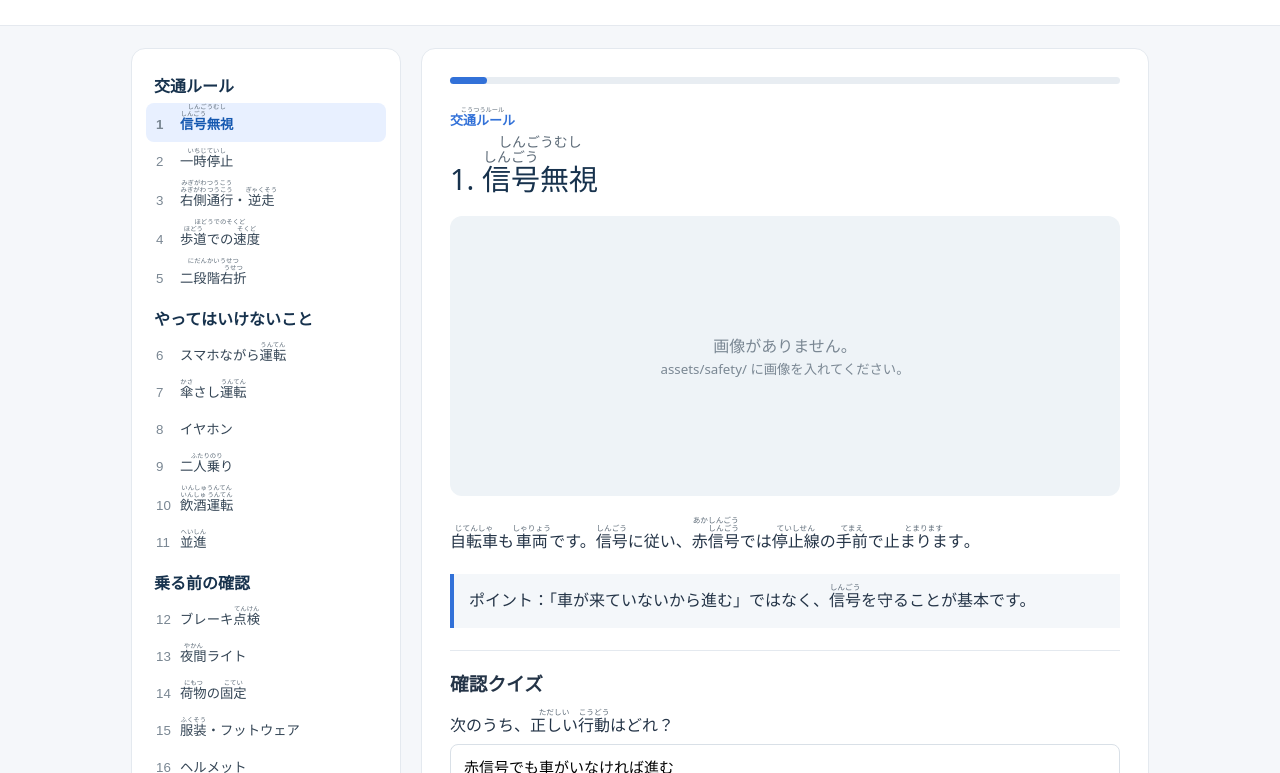
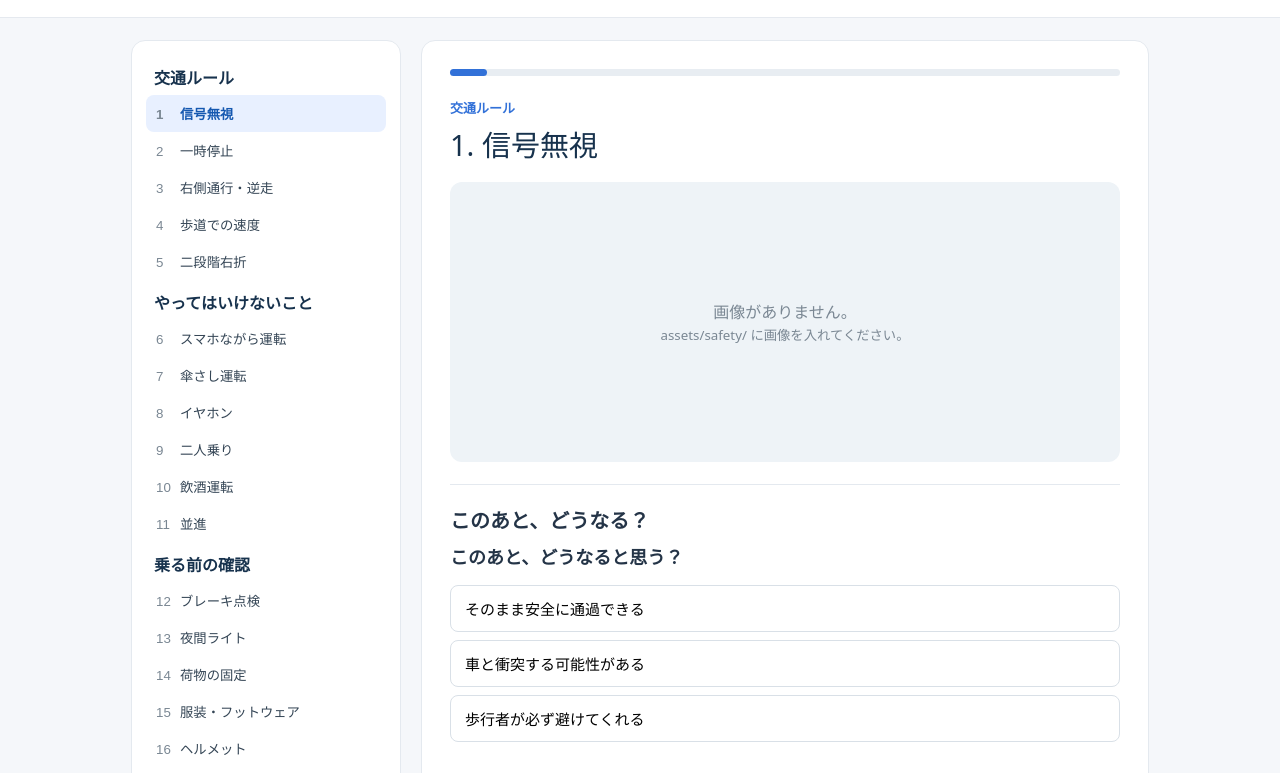
Before and after one commit to suhe331/bicycle-rules-TEST-IRT, a plain HTML site: page safety.html in a window 1280 px wide. Shown: the part 105-878 px from the top of the page. Drawn offline with Linux system fonts and the light colour scheme.

Commit message:
Update safety.html

```diff
--- a/safety.html
+++ b/safety.html
@@ -7,7 +7,7 @@
 <style>
 *{box-sizing:border-box}
 body{margin:0;background:#f5f7fa;color:#243447;font-family:system-ui,-apple-system,"Noto Sans JP",sans-serif}
-header{background:#fff;border-bottom:1px solid #e5e9ef;padding:28px 20px}
+header{background:#fff;border-bottom:1px solid #e5e9ef;padding:24px 20px}
 .head{max-width:1050px;margin:auto}
 h1{margin:0;font-size:30px;color:#17324d}
 .sub{color:#687787;margin-top:6px}
@@ -24,171 +24,38 @@ h1{margin:0;font-size:30px;color:#17324d}
 .fill{height:100%;background:#3271d8;border-radius:5px;transition:.2s}
 .meta{font-size:13px;color:#3271d8;font-weight:700}
 .title{font-size:29px;margin:5px 0 18px;color:#17324d}
-
-/* 画像表示部分 */
-.lesson-image{
-  width:100%;
-  height:280px;
-  object-fit:contain;
-  display:block;
-  background:#eef3f7;
-  border-radius:12px;
-  margin-bottom:20px;
-}
-.image-placeholder{
-  width:100%;
-  height:280px;
-  border-radius:12px;
-  background:#eef3f7;
-  display:flex;
-  align-items:center;
-  justify-content:center;
-  color:#7a8793;
-  text-align:center;
-  padding:20px;
-  margin-bottom:20px;
-}
-.text{font-size:16px;line-height:1.9}
-.point{margin:18px 0;padding:13px 15px;background:#f4f7fa;border-left:4px solid #3271d8;line-height:1.7}
-.quiz{border-top:1px solid #e4e9ef;padding-top:18px;margin-top:22px}
-.quiz h3{margin:0 0 12px}
-.choice{display:block;width:100%;text-align:left;padding:11px 13px;margin:8px 0;background:#fff;border:1px solid #d9e0e7;border-radius:8px;cursor:pointer;font-size:15px}
+.lesson-image,.result-image{width:100%;height:280px;object-fit:contain;display:block;background:#eef3f7;border-radius:12px}
+.result-image{margin-top:18px}
+.image-placeholder{width:100%;height:280px;border-radius:12px;background:#eef3f7;display:flex;align-items:center;justify-content:center;color:#7a8793;text-align:center;padding:20px}
+.quiz{margin-top:22px;padding:20px 0;border-top:1px solid #e4e9ef}
+.quiz h3{margin:0 0 8px;font-size:20px}
+.question{font-size:18px;font-weight:700;line-height:1.7;margin:0 0 12px}
+.choice{display:block;width:100%;text-align:left;padding:12px 14px;margin:8px 0;background:#fff;border:1px solid #d9e0e7;border-radius:8px;cursor:pointer;font-size:15px}
 .choice:hover{border-color:#3271d8;background:#f7faff}
 .choice.correct{background:#eaf7f0;border-color:#35a46e}
 .choice.wrong{background:#fff0f0;border-color:#d95a5a}
-.feedback{min-height:24px;font-weight:700;margin-top:10px}
+.feedback{min-height:26px;font-weight:700;margin-top:12px}
+.result{display:none;margin-top:18px;padding-top:20px;border-top:1px solid #e4e9ef}
+.result.show{display:block}
+.result h3{margin:0 0 12px;color:#17324d}
+.result-placeholder{display:none}
+.lesson-text{font-size:16px;line-height:1.9;margin-top:18px}
+.point{margin:16px 0 0;padding:13px 15px;background:#f4f7fa;border-left:4px solid #3271d8;line-height:1.7}
 .nav{display:flex;justify-content:space-between;margin-top:24px}
 .nav button{background:#17324d;color:#fff;border:0;border-radius:8px;padding:11px 17px;cursor:pointer}
 .nav button:disabled{opacity:.35;cursor:not-allowed}
 @media(max-width:760px){
-  .wrap{grid-template-columns:1fr}
-  .panel{order:2}
-  .lesson{order:1}
-  .title{font-size:25px}
-  .lesson-image,.image-placeholder{height:220px}
+.wrap{grid-template-columns:1fr}.panel{order:2}.lesson{order:1}.title{font-size:25px}
+.lesson-image,.result-image,.image-placeholder{height:220px}
 }
 </style>
-
-<style>
-ruby{ruby-position:over;ruby-align:center}
-ruby rt{font-size:.48em;font-weight:500;color:#5d6b78}
-</style>
-<script>
-const FURI = [
-["自転車交通安全","じてんしゃこうつうあんぜん"],
-["自転車保険","じてんしゃほけん"],
-["自転車","じてんしゃ"],
-["交通安全","こうつうあんぜん"],
-["交通ルール","こうつうルール"],
-["信号無視","しんごうむし"],
-["一時停止","いちじていし"],
-["右側通行","みぎがわつうこう"],
-["逆走","ぎゃくそう"],
-["歩道での速度","ほどうでのそくど"],
-["二段階右折","にだんかいうせつ"],
-["運転","うんてん"],
-["傘","かさ"],
-["二人乗り","ふたりのり"],
-["飲酒運転","いんしゅうんてん"],
-["並進","へいしん"],
-["点検","てんけん"],
-["夜間","やかん"],
-["荷物","にもつ"],
-["固定","こてい"],
-["服装","ふくそう"],
-["事故対応","じこたいおう"],
-["確認クイズ","かくにんクイズ"],
-["正解","せいかい"],
-["正しい","ただしい"],
-["行動","こうどう"],
-["学んで","まなんで"],
-["項目","こうもく"],
-["挑戦","ちょうせん"],
-["車両","しゃりょう"],
-["信号","しんごう"],
-["赤信号","あかしんごう"],
-["停止線","ていしせん"],
-["手前","てまえ"],
-["止まります","とまります"],
-["安全","あんぜん"],
-["確認","かくにん"],
-["見通し","みとおし"],
-["危険","きけん"],
-["道路","どうろ"],
-["左側","ひだりがわ"],
-["右側","みぎがわ"],
-["通行","つうこう"],
-["歩道","ほどう"],
-["歩行者","ほこうしゃ"],
-["速度","そくど"],
-["徐行","じょこう"],
-["交差点","こうさてん"],
-["右折","うせつ"],
-["直進","ちょくしん"],
-["操作","そうさ"],
-["周囲","しゅうい"],
-["音","おと"],
-["雨","あめ"],
-["利用","りよう"],
-["飲酒","いんしゅ"],
-["乗車","じょうしゃ"],
-["一列","いちれつ"],
-["異常","いじょう"],
-["点灯","てんとう"],
-["存在","そんざい"],
-["運転操作","うんてんそうさ"],
-["履物","はきもの"],
-["着用","ちゃくよう"],
-["正しく","ただしく"],
-["事故","じこ"],
-["必要","ひつよう"],
-["通報","つうほう"],
-["救護","きゅうご"],
-["保険","ほけん"],
-["地域","ちいき"],
-["条例","じょうれい"],
-["学校","がっこう"],
-["問題","もんだい"],
-["選択肢","せんたくし"],
-["表示","ひょうじ"],
-["現在","げんざい"],
-["画像","がぞう"],
-["ありません","ありません"]
-].sort((a,b)=>b[0].length-a[0].length);
-
-function furigana(s){
-  let out=s;
-  for(const [word,reading] of FURI){
-    const safe=word.replace(/[.*+?^${}()|[\]\\]/g,'\\$&');
-    out=out.replace(new RegExp(safe,'g'),`<ruby>${word}<rt>${reading}</rt></ruby>`);
-  }
-  return out;
-}
-function setFurigana(id){
-  const el=document.getElementById(id);
-  if(el) el.innerHTML=furigana(el.textContent);
-}
-const _show=show;
-show=function(i){
-  _show(i);
-  ["meta","title","text","point","q","feedback"].forEach(setFurigana);
-  document.querySelectorAll(".item").forEach(el=>{
-    const n=el.querySelector(".n");
-    const label=el.textContent.replace(n?n.textContent:"","");
-    if(n) el.innerHTML='<span class="n">'+n.textContent+'</span>'+furigana(label);
-  });
-  document.getElementById("prev").innerHTML=furigana("← 前へ");
-  document.getElementById("next").innerHTML=furigana("次へ →");
-};
-</script>
-
 </head>
 
 <body>
 <header>
 <div class="head">
 <h1>自転車交通安全 18のルール</h1>
-    <div class="sub">1項目ずつ学んで、確認クイズに挑戦しよう。</div>
+<div class="sub">危険な場面を見て、このあと何が起こるか考えてみよう。</div>
 </div>
 </header>
 
@@ -197,27 +64,32 @@ show=function(i){
 
 <main class="lesson">
 <div class="bar"><div class="fill" id="fill"></div></div>
-
 <div class="meta" id="meta"></div>
 <div class="title" id="title"></div>
 
-    <!-- ここに18枚の画像を表示 -->
+<!-- ① 危険な場面のイラスト -->
 <img id="lessonImage" class="lesson-image" alt="">
 <div id="imagePlaceholder" class="image-placeholder" style="display:none">
-      <div>
-        画像がありません。<br>
-        <small>assets/safety/ に画像を入れてください。</small>
-      </div>
+<div>画像がありません。<br><small>assets/safety/ に画像を入れてください。</small></div>
 </div>
 
-    <div class="text" id="text"></div>
-    <div class="point" id="point"></div>
-
+<!-- ② 予測クイズ -->
 <section class="quiz">
-      <h3>確認クイズ</h3>
-      <div id="q"></div>
+<h3>このあと、どうなる？</h3>
+<p class="question" id="q"></p>
 <div id="choices"></div>
 <div class="feedback" id="feedback"></div>
+</section>
+
+<!-- ③ 結果のイラスト＋④ 教訓 -->
+<section class="result" id="result">
+<h3>起こる可能性があること</h3>
+<img id="resultImage" class="result-image" alt="">
+<div id="resultPlaceholder" class="image-placeholder" style="display:none">
+<div>結果の画像がありません。<br><small>assets/safety/ に画像を入れてください。</small></div>
+</div>
+<div class="lesson-text" id="text"></div>
+<div class="point" id="point"></div>
 </section>
 
 <div class="nav">
@@ -229,129 +101,113 @@ show=function(i){
 
 <script>
 /*
-========================================================
-画像について
-========================================================
-
-GitHub上では、以下のフォルダを作ってください。
+画像は各項目につき2枚です。
 
 assets/
 └─ safety/
-   ├─ 01_signal.jpg
+   ├─ 01_signal.jpg          ← 危険な場面
+   ├─ 01_signal_result.jpg   ← 起こる可能性がある事故・危険
    ├─ 02_stop.jpg
+   ├─ 02_stop_result.jpg
    ├─ 03_left.jpg
-   ├─ 04_sidewalk.jpg
-   ├─ 05_right_turn.jpg
-   ├─ 06_smartphone.jpg
-   ├─ 07_umbrella.jpg
-   ├─ 08_earphone.jpg
-   ├─ 09_two_people.jpg
-   ├─ 10_drinking.jpg
-   ├─ 11_parallel.jpg
-   ├─ 12_brake.jpg
-   ├─ 13_light.jpg
-   ├─ 14_luggage.jpg
-   ├─ 15_clothes.jpg
-   ├─ 16_helmet.jpg
-   ├─ 17_accident.jpg
-   └─ 18_insurance.jpg
+   ├─ 03_left_result.jpg
+   ...
+   ├─ 18_insurance.jpg
+   └─ 18_insurance_result.jpg
 
-画像を差し替えるときは、同じファイル名で
-画像をアップロードするだけでOKです。
-
-jpg以外を使う場合は、下の image のファイル名を変更してください。
-========================================================
+合計36枚。
+画像を差し替える場合は、同じファイル名でアップロードしてください。
 */
 
 const data = [
-["A","交通ルール","信号無視","01_signal.jpg",
-"自転車も車両です。信号に従い、赤信号では停止線の手前で止まります。",
-"「車が来ていないから進む」ではなく、信号を守ることが基本です。",
-["赤信号でも車がいなければ進む","赤信号では停止する","歩行者用信号だけを見る"],1],
+["A","交通ルール","信号無視","01_signal.jpg","01_signal_result.jpg",
+"赤信号のまま交差点へ進入すると、車や歩行者と衝突する可能性があります。",
+"自転車も車両です。信号に従い、赤信号では停止線の手前で止まりましょう。",
+["そのまま安全に通過できる","車と衝突する可能性がある","歩行者が必ず避けてくれる"],1],
 
-["A","交通ルール","一時停止","02_stop.jpg",
-"一時停止の標識がある場所では、停止線の手前でいったん止まり、安全を確認します。",
-"見通しが悪い交差点ほど、確実な停止と左右確認が重要です。",
+["A","交通ルール","一時停止","02_stop.jpg","02_stop_result.jpg",
+"一時停止せずに交差点へ進入すると、見えない方向から来る車や自転車と衝突する可能性があります。",
+"一時停止の標識がある場所では、停止線の手前でいったん止まり、安全を確認しましょう。",
 ["速度を落とせば止まらなくてよい","停止線を越えてから確認する","停止線の手前で止まって確認する"],2],
 
-["A","交通ルール","右側通行・逆走","03_left.jpg",
-"車道では原則として道路の左側を通行します。右側通行や逆走は危険です。",
-"自動車などと正しい方向で通行することが衝突防止につながります。",
+["A","交通ルール","右側通行・逆走","03_left.jpg","03_left_result.jpg",
+"車道を逆走すると、正面から来る車などと衝突する危険があります。",
+"車道では原則として道路の左側を通行しましょう。",
 ["右側を走る","左側を走る","空いている側を走る"],1],
 
-["A","交通ルール","歩道での速度","04_sidewalk.jpg",
-"歩道を通行できる場合でも、歩行者の通行を妨げないよう徐行します。",
-"歩行者がいるときは、すぐに止まれる速度を意識します。",
+["A","交通ルール","歩道での速度","04_sidewalk.jpg","04_sidewalk_result.jpg",
+"歩道を速い速度で走ると、歩行者の飛び出しなどに対応できず、接触する可能性があります。",
+"歩道を通行する場合は歩行者を優先し、すぐに止まれる速度で徐行しましょう。",
 ["歩行者より速く走る","歩行者優先で徐行する","ベルを鳴らせば高速走行できる"],1],
 
-["A","交通ルール","二段階右折","05_right_turn.jpg",
-"自転車で交差点を右折するときは、原則として二段階右折を行います。",
-"いったん直進して向きを変え、安全を確認してから進みます。",
-["車と同じように一気に右折","二段階で右折","歩道へ乗り上げて右折"],1],
+["A","交通ルール","二段階右折","05_right_turn.jpg","05_right_turn_result.jpg",
+"交差点で車と同じように一気に右折すると、対向車や横断する車両と衝突する危険があります。",
+"自転車で右折するときは、原則として二段階右折を行いましょう。",
+["車と同じように一気に右折する","二段階で右折する","歩道へ乗り上げて右折する"],1],
 
-["B","やってはいけないこと","スマホながら運転","06_smartphone.jpg",
-"自転車を運転しながらスマートフォンを操作するのは危険です。",
-"画面を見ることで、信号・車・歩行者などを見落とします。",
+["B","やってはいけないこと","スマホながら運転","06_smartphone.jpg","06_smartphone_result.jpg",
+"走行中にスマートフォンを見ると、前方や周囲への注意がそれて、車や歩行者に気づけない可能性があります。",
+"スマートフォンを操作するときは、安全な場所に止まってから行いましょう。",
 ["停車して操作する","走りながら操作する","片手なら操作してよい"],0],
 
-["B","やってはいけないこと","傘さし運転","07_umbrella.jpg",
-"傘を差しながらの運転は、ハンドルやブレーキ操作を妨げます。",
-"雨の日はレインウェアなどを利用します。",
+["B","やってはいけないこと","傘さし運転","07_umbrella.jpg","07_umbrella_result.jpg",
+"傘を差しながら走ると、ハンドルやブレーキ操作が不十分になり、転倒や衝突につながる可能性があります。",
+"雨の日はレインウェアなどを利用し、安全に運転できる状態にしましょう。",
 ["傘を片手で持つ","レインウェアを使う","傘をハンドルに固定する"],1],
 
-["B","やってはいけないこと","イヤホン","08_earphone.jpg",
-"周囲の音が聞こえにくい状態では、車などの接近に気づきにくくなります。",
-"安全確認に必要な周囲の音が聞こえる状態で走行します。",
+["B","やってはいけないこと","イヤホン","08_earphone.jpg","08_earphone_result.jpg",
+"周囲の音が聞こえにくいと、後ろから近づく車や自転車などに気づけない可能性があります。",
+"安全確認に必要な周囲の音が聞こえる状態で走行しましょう。",
 ["周囲の音が聞こえる状態にする","音量を最大にする","両耳を完全にふさぐ"],0],
 
-["B","やってはいけないこと","二人乗り","09_two_people.jpg",
-"二人乗りはバランスを崩しやすく、制動にも影響します。",
-"安全のため、原則として一人で乗車します。",
+["B","やってはいけないこと","二人乗り","09_two_people.jpg","09_two_people_result.jpg",
+"二人乗りでは自転車のバランスが崩れやすく、急な停止や方向転換が難しくなる可能性があります。",
+"原則として一人で乗車し、安全に自転車を操作できる状態を保ちましょう。",
 ["二人で乗る","一人で乗る","低速なら二人で乗る"],1],
 
-["B","やってはいけないこと","飲酒運転","10_drinking.jpg",
-"飲酒後の自転車運転は重大な危険につながります。",
+["B","やってはいけないこと","飲酒運転","10_drinking.jpg","10_drinking_result.jpg",
+"飲酒すると判断力や運動能力が低下し、重大な事故につながる可能性があります。",
 "飲酒したら自転車に乗らないことが原則です。",
 ["少量なら乗る","水を飲めば乗る","飲酒したら乗らない"],2],
 
-["B","やってはいけないこと","並進","11_parallel.jpg",
-"自転車が横に並んで走ると、他の交通の妨げになります。",
-"原則として一列で走行します。",
+["B","やってはいけないこと","並進","11_parallel.jpg","11_parallel_result.jpg",
+"自転車が横に並んで走ると、他の自転車や車の通行を妨げ、接触する危険があります。",
+"原則として一列で走行しましょう。",
 ["横に並ぶ","一列で走る","広い道路なら並んでよい"],1],
 
-["C","乗る前の確認","ブレーキ点検","12_brake.jpg",
-"乗車前にブレーキが正常に作動するか確認します。",
-"異常がある場合は修理してから乗ります。",
+["C","乗る前の確認","ブレーキ点検","12_brake.jpg","12_brake_result.jpg",
+"ブレーキに異常があるまま走ると、必要な場所で止まれず、衝突する可能性があります。",
+"乗車前にブレーキが正常に作動するか確認し、異常があれば修理してから乗りましょう。",
 ["確認せず乗る","左右のブレーキを確認する","坂道で試す"],1],
 
-["C","乗る前の確認","夜間ライト","13_light.jpg",
-"夜間は前照灯などを適切に点灯し、自分の存在を周囲に知らせます。",
-"ライトは「見る」だけでなく「見られる」ためにも重要です。",
+["C","乗る前の確認","夜間ライト","13_light.jpg","13_light_result.jpg",
+"夜間にライトを点けずに走ると、周囲から見えにくくなり、車などに気づかれない可能性があります。",
+"夜間はライトを点灯し、自分の存在を周囲に知らせましょう。",
 ["ライトを消す","反射材だけで走る","ライトを点灯する"],2],
 
-["C","乗る前の確認","荷物の固定","14_luggage.jpg",
-"荷物がハンドルに絡んだり落下したりすると事故につながります。",
-"荷物は安全に固定し、運転操作を妨げないようにします。",
+["C","乗る前の確認","荷物の固定","14_luggage.jpg","14_luggage_result.jpg",
+"荷物が落ちたり車輪に絡んだりすると、バランスを崩して転倒する可能性があります。",
+"荷物は安全に固定し、運転操作を妨げないようにしましょう。",
 ["ハンドルにぶら下げる","安全に固定する","手に持って走る"],1],
 
-["C","乗る前の確認","服装・フットウェア","15_clothes.jpg",
-"裾の長い服や不安定な履物は、車輪に絡んだりペダル操作を妨げたりします。",
-"安全にペダルを操作できる服装・靴を選びます。",
+["C","乗る前の確認","服装・フットウェア","15_clothes.jpg","15_clothes_result.jpg",
+"服の裾や不安定な履物が車輪やペダルに影響すると、転倒する可能性があります。",
+"安全にペダルを操作できる服装と靴を選びましょう。",
 ["裾をそのままにする","動きやすい服装・靴を選ぶ","サンダルで走る"],1],
 
-["C","乗る前の確認","ヘルメット","16_helmet.jpg",
-"自転車に乗るときはヘルメットを着用し、正しくフィットさせます。",
-"サイズと位置を確認し、あごひもも適切に調整します。",
+["C","乗る前の確認","ヘルメット","16_helmet.jpg","16_helmet_result.jpg",
+"ヘルメットを正しく着用していないと、転倒時に十分な保護効果が得られない可能性があります。",
+"自転車に乗るときはヘルメットを着用し、正しくフィットさせましょう。",
 ["あごひもをゆるめる","正しく着用する","頭に乗せるだけ"],1],
 
-["D","もしものとき","事故対応","17_accident.jpg",
-"事故が起きたら、まず安全を確保し、必要に応じて119番・110番へ連絡します。",
-"相手がいる場合は救護を優先し、状況を確認して対応します。",
+["D","もしものとき","事故対応","17_accident.jpg","17_accident_result.jpg",
+"事故が起きたのに何もせず立ち去ると、けが人の救護が遅れたり、事故の対応ができなくなったりします。",
+"事故が起きたら、まず安全を確保し、必要に応じて119番・110番へ連絡しましょう。",
 ["そのまま立ち去る","安全確保と必要な通報をする","写真だけ撮って帰る"],1],
 
-["D","もしものとき","自転車保険","18_insurance.jpg",
-"自転車事故では相手に大きなけがをさせる可能性があります。保険などで万一に備えます。",
-"住んでいる地域の条例や学校のルールも確認しましょう。",
+["D","もしものとき","自転車保険","18_insurance.jpg","18_insurance_result.jpg",
+"自転車事故では、相手に大きなけがをさせ、高額な賠償が必要になる可能性があります。",
+"万一に備えて自転車保険などを確認し、住んでいる地域の条例や学校のルールも確認しましょう。",
 ["事故は起きないので不要","万一に備えて確認する","友人の保険で必ず補償される"],1]
 ];
 
@@ -364,15 +220,11 @@ function build(){
  groups.forEach(g=>{
    const group=data.find(x=>x[0]===g)[1];
    const h=document.createElement("div");
-    h.className="group";
-    h.textContent=group;
-    menu.appendChild(h);
-
+   h.className="group"; h.textContent=group; menu.appendChild(h);
    data.forEach((x,i)=>{
      if(x[0]!==g)return;
      const b=document.createElement("button");
-      b.className="item";
-      b.id="m"+i;
+     b.className="item"; b.id="m"+i;
      b.innerHTML='<span class="n">'+(i+1)+'</span>'+x[2];
      b.onclick=()=>show(i);
      menu.appendChild(b);
@@ -380,54 +232,37 @@ function build(){
  });
 }
 
+function setImage(img,placeholder,file,alt){
+ img.style.display="block"; placeholder.style.display="none";
+ img.onload=()=>{img.style.display="block";placeholder.style.display="none"};
+ img.onerror=()=>{img.style.display="none";placeholder.style.display="flex"};
+ img.src="assets/safety/"+file; img.alt=alt;
+}
+
 function show(i){
-  cur=i;
-  const x=data[i];
-
+ cur=i; const x=data[i];
  document.getElementById("meta").textContent=x[1];
  document.getElementById("title").textContent=(i+1)+". "+x[2];
+ setImage(document.getElementById("lessonImage"),document.getElementById("imagePlaceholder"),x[3],x[2]);
+ setImage(document.getElementById("resultImage"),document.getElementById("resultPlaceholder"),x[4],x[2]+" 結果");
+ document.getElementById("text").textContent=x[5];
+ document.getElementById("point").textContent="教訓："+x[6];
 
-  const img=document.getElementById("lessonImage");
-  const placeholder=document.getElementById("imagePlaceholder");
-
-  img.src="assets/safety/"+x[3];
-  img.alt=x[2];
-
-  img.onload=()=>{
-    img.style.display="block";
-    placeholder.style.display="none";
-  };
-
-  img.onerror=()=>{
-    img.style.display="none";
-    placeholder.style.display="flex";
-  };
-
-  document.getElementById("text").textContent=x[4];
-  document.getElementById("point").textContent="ポイント："+x[5];
-
-  document.getElementById("q").textContent="次のうち、正しい行動はどれ？";
-
-  const choices=document.getElementById("choices");
-  choices.innerHTML="";
-
-  x[6].forEach((v,j)=>{
+ document.getElementById("q").textContent="このあと、どうなると思う？";
+ const choices=document.getElementById("choices"); choices.innerHTML="";
+ x[7].forEach((v,j)=>{
    const b=document.createElement("button");
-    b.className="choice";
-    b.textContent=v;
-    b.onclick=()=>answer(j);
+   b.className="choice"; b.textContent=v; b.onclick=()=>answer(j);
    choices.appendChild(b);
  });
-
  document.getElementById("feedback").textContent="";
+ document.getElementById("feedback").style.color="";
+ document.getElementById("result").classList.remove("show");
  document.getElementById("fill").style.width=((i+1)/18*100)+"%";
-
  document.getElementById("prev").disabled=i===0;
  document.getElementById("next").disabled=i===17;
-
  document.querySelectorAll(".item").forEach(b=>b.classList.remove("active"));
  document.getElementById("m"+i).classList.add("active");
-
  window.scrollTo({top:0,behavior:"smooth"});
 }
 
@@ -435,47 +270,24 @@ function answer(j){
  const x=data[cur];
  const bs=document.querySelectorAll(".choice");
  bs.forEach(b=>b.disabled=true);
-
  const f=document.getElementById("feedback");
-
-  if(j===x[7]){
+ if(j===x[8]){
    bs[j].classList.add("correct");
    f.textContent="○ 正解！";
    f.style.color="#2e9d67";
  }else{
    bs[j].classList.add("wrong");
-    bs[x[7]].classList.add("correct");
-    f.textContent="× 正解を確認しましょう。";
+   bs[x[8]].classList.add("correct");
+   f.textContent="× 想定される危険を見てみよう。";
    f.style.color="#d84b4b";
  }
+ // 回答後に結果画像と教訓を表示
+ document.getElementById("result").classList.add("show");
+ setTimeout(()=>document.getElementById("result").scrollIntoView({behavior:"smooth",block:"start"}),120);
 }
 
-function move(d){
-  show(cur+d);
-}
-
-build();
-show(0);
+function move(d){show(cur+d)}
+build(); show(0);
 </script>
-
-<script>
-window.addEventListener("load",()=>{
-  const originalShow=show;
-  show=function(i){
-    originalShow(i);
-    ["meta","title","text","point","q","feedback"].forEach(setFurigana);
-    document.querySelectorAll(".item").forEach(el=>{
-      const n=el.querySelector(".n");
-      if(!n)return;
-      const label=el.textContent.replace(n.textContent,"");
-      el.innerHTML='<span class="n">'+n.textContent+'</span>'+furigana(label);
-    });
-    document.getElementById("prev").innerHTML=furigana("← 前へ");
-    document.getElementById("next").innerHTML=furigana("次へ →");
-  };
-  show(cur);
-});
-</script>
-
 </body>
 </html>
```
Lines whose indentation alone changed are shown as unchanged.
